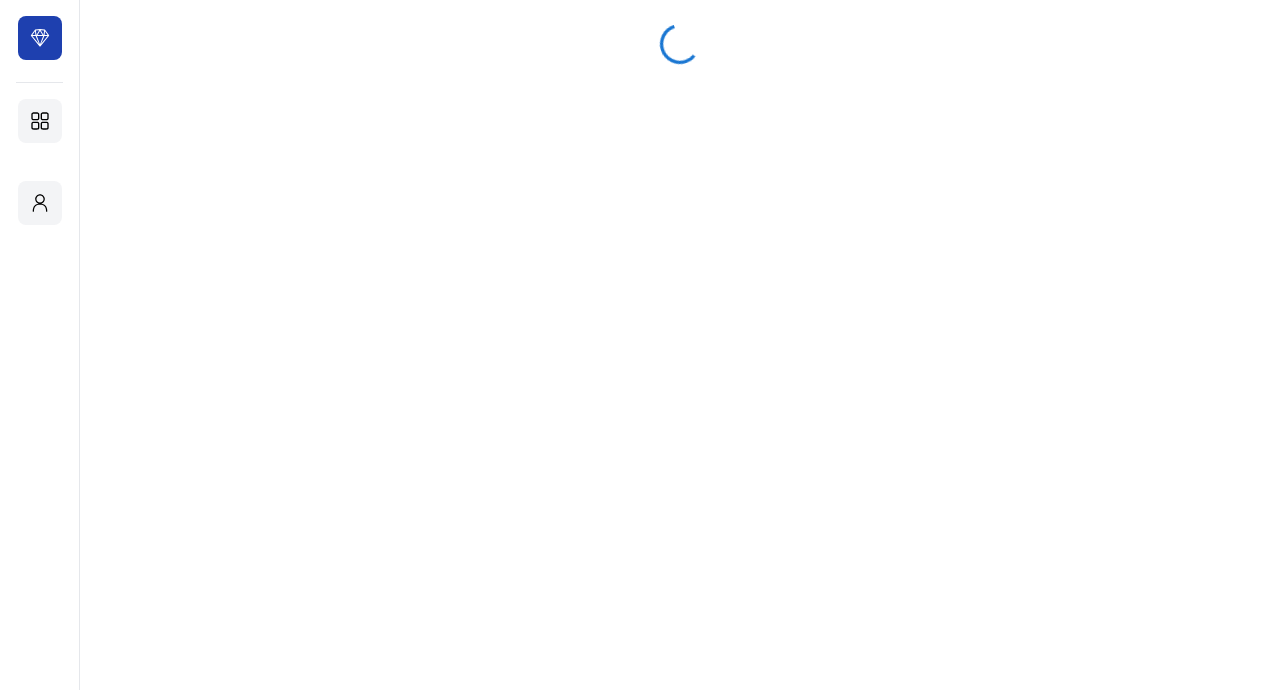
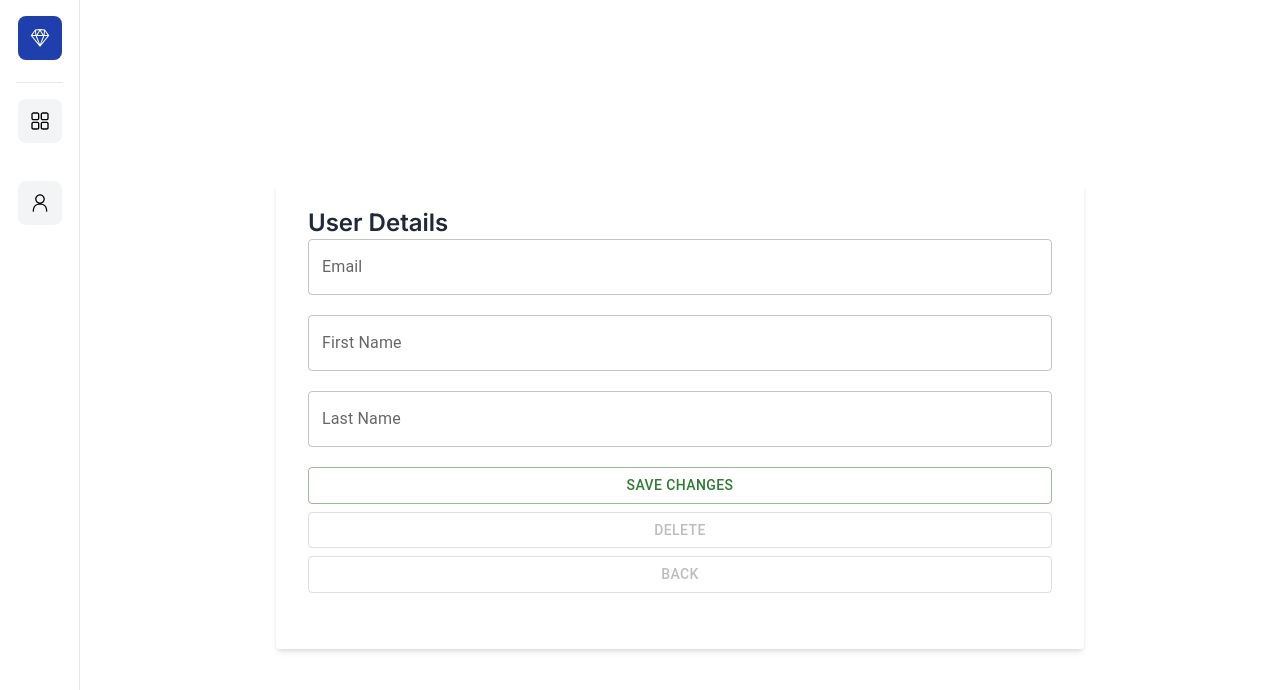
Before and after one commit to Hipiweed/petrol-test, a Next.js app: page /users/1 in a window 1280 px wide. Shown: the top 690 px of the page. Built offline with nearby package versions, Linux system fonts and the light colour scheme; no server answers.

Commit message:
Fixing data null problem

```diff
--- a/src/app/users/[userID]/page.tsx
+++ b/src/app/users/[userID]/page.tsx
@@ -7,9 +7,6 @@ import CircularProgress from '@mui/material/CircularProgress';
 import { User } from '@/types/User';
 
 function UserDetailPage() {
-  const [userData, setUserData] = useState<User | null>(null);
-  const [loading, setLoading] = useState(false); // New loading state
-  const pathName = usePathname();
   const emptyUser: User = {
     id: null,
     email: '',
@@ -17,6 +14,9 @@ function UserDetailPage() {
     last_name: '',
     avatar: '',
   };
+  const [userData, setUserData] = useState<User>(emptyUser);
+  const [loading, setLoading] = useState(false); // New loading state
+  const pathName = usePathname();
 
   const getIdFromPath = (path: string) => {
     const pathSegments = path.split('/');
@@ -24,10 +24,6 @@ function UserDetailPage() {
     const pathID = Number(lastPath);
     if (!isNaN(pathID)) {
       return pathID;
-    }
-    if (lastPath === 'create') {
-      useState(emptyUser);
-      return;
     }
   };
 
```
